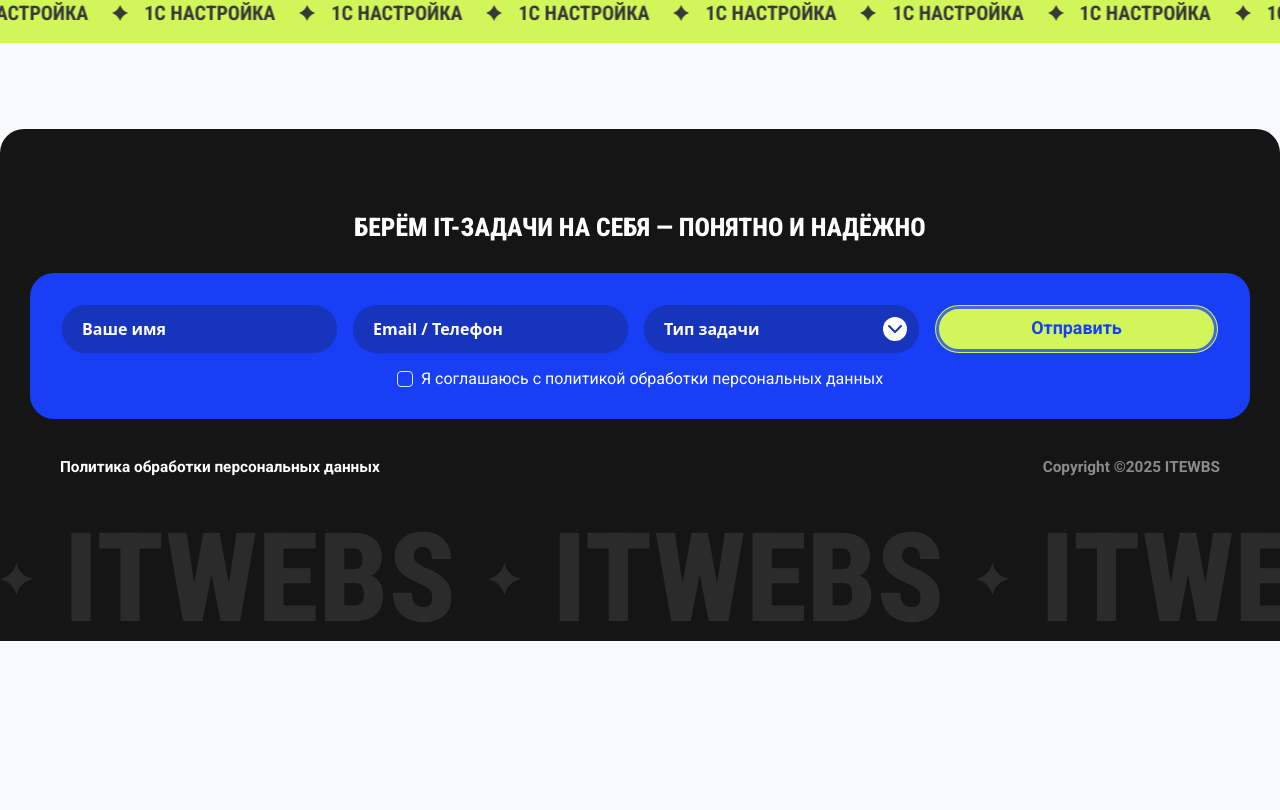
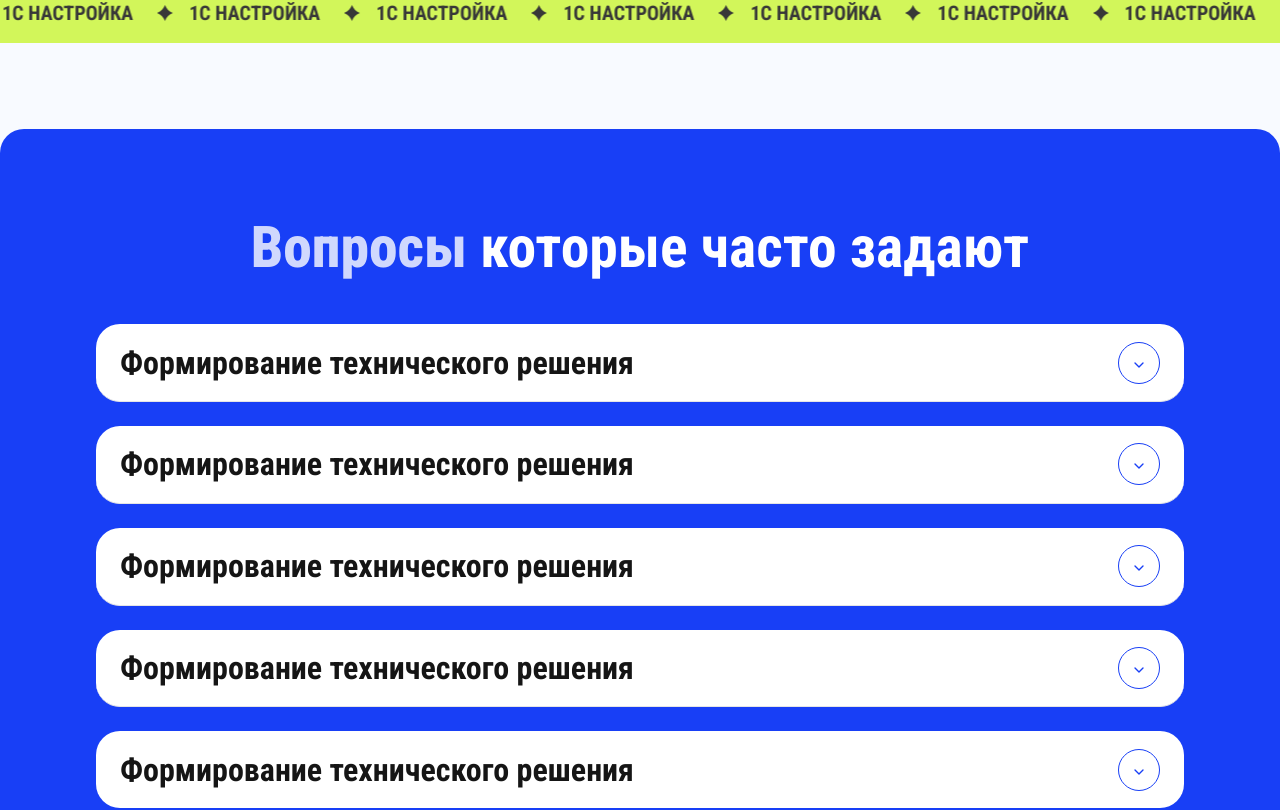
Before and after one commit to itwebs-corporate/itwebs-full-frontend, a Next.js app: page /services-1c in a window 1280 px wide. Shown: the part 757-1567 px from the top of the page. Before the commit the page ends 1398 px from the top, so only its background shows below. Built offline with nearby package versions, Linux system fonts and the light colour scheme.

Commit message:
feat: add questions-block for services-1c-page

```diff
--- a/src/app/services-1c/page.tsx
+++ b/src/app/services-1c/page.tsx
@@ -1,12 +1,14 @@
 import Link from 'next/link';
 
 import HeroBlock from '@/components/shared/hero-block/hero-block';
+import QuestionsBlock from '@/components/shared/questions-block/questions-block';
 import { Button } from '@/components/ui/button';
 
 import { PAGES_CONFIG } from '@/config/pages-config';
 
 export default function Services1CPage() {
   return (
+    <>
       <HeroBlock
         description="Помогаем вашему бизнесу расти и развиваться быстрее: сайты, CRM-системы, веб-приложения, SEO, telegram-apps."
         heading="Программирование системы 1С Бухгалтерия"
@@ -16,5 +18,7 @@
           <Link href={PAGES_CONFIG.ABOUT}>О компании</Link>
         </Button>
       </HeroBlock>
+      <QuestionsBlock />
+    </>
   );
 }
--- a/src/components/shared/footer/footer.tsx
+++ b/src/components/shared/footer/footer.tsx
@@ -14,10 +14,7 @@
 
 export default function Footer() {
   return (
-    <Section
-      className="bg-foreground3 mt-[clamp(86px,6vw,124px)] flex flex-col rounded-t-[24px]"
-      fullScreen={false}
-    >
+    <Section className="bg-foreground3 flex flex-col rounded-t-[24px]" fullScreen={false}>
       <Typography className="mt-[86px] text-[clamp(24px,2vw,48px)]" variant="h1">
         Берём IT-задачи на себя — понятно и надёжно
       </Typography>
--- /dev/null
+++ b/src/components/shared/questions-block/questions-block.tsx
@@ -0,0 +1,40 @@
+import {
+  Accordion,
+  AccordionContent,
+  AccordionItem,
+  AccordionTrigger,
+} from '@/components/ui/accordion';
+import Section from '@/components/ui/section/section';
+import Typography from '@/components/ui/typography/typography';
+
+import { MOCK_ACCORDION } from './questions-config';
+export default function QuestionsBlock() {
+  return (
+    <Section
+      className="bg-primary gap-[clamp(24px,4vw,48px)] rounded-[24px] pt-[clamp(86px,7vw,124px)] pb-[clamp(86px,10vw,148px)]"
+      fullScreen={false}
+    >
+      <Typography className="text-white" variant="h2">
+        <b className="opacity-80">Вопросы</b> которые <br className="block sm:hidden" /> часто
+        задают
+      </Typography>
+      <Accordion className="flex flex-col gap-[clamp(8px,2vw,24px)]" type="multiple">
+        {MOCK_ACCORDION.map((item) => (
+          <AccordionItem
+            className="w-[clamp(332px,85vw,1194px)] rounded-[clamp(12px,2vw,24px)] bg-white"
+            key={item.id}
+            value={`item-${item.id}`}
+          >
+            <AccordionTrigger className="h-[clamp(55px,6vw,85px)] border-none px-[clamp(14px,2vw,24px)]">
+              <Typography variant="h3">{item.title}</Typography>
+            </AccordionTrigger>
+
+            <AccordionContent className="px-[clamp(14px,2vw,24px)]">
+              <Typography variant="p2">{item.description}</Typography>
+            </AccordionContent>
+          </AccordionItem>
+        ))}
+      </Accordion>
+    </Section>
+  );
+}
--- /dev/null
+++ b/src/components/shared/questions-block/questions-config.ts
@@ -0,0 +1,27 @@
+export const MOCK_ACCORDION: { id: number; title: string; description: string }[] = [
+  {
+    id: 1,
+    title: 'Формирование технического решения',
+    description: 'Yes. It adheres to the WAI-ARIA design pattern.',
+  },
+  {
+    id: 2,
+    title: 'Формирование технического решения',
+    description: 'Yes. It adheres to the WAI-ARIA design pattern.',
+  },
+  {
+    id: 3,
+    title: 'Формирование технического решения',
+    description: 'Yes. It adheres to the WAI-ARIA design pattern.',
+  },
+  {
+    id: 4,
+    title: 'Формирование технического решения',
+    description: 'Yes. It adheres to the WAI-ARIA design pattern.',
+  },
+  {
+    id: 5,
+    title: 'Формирование технического решения',
+    description: 'Yes. It adheres to the WAI-ARIA design pattern.',
+  },
+];
--- a/src/components/shared/seo-text-block/seo-text-block.tsx
+++ b/src/components/shared/seo-text-block/seo-text-block.tsx
@@ -10,7 +10,11 @@
 export default function SeoTextBlock() {
   const [isOpen, setIsOpen] = useState<boolean>(false);
   return (
-    <Section align="start" className="gap-[clamp(24px,1.6vw,32px)]" fullScreen={false}>
+    <Section
+      align="start"
+      className="mb-[clamp(86px,6vw,124px)] gap-[clamp(24px,1.6vw,32px)]"
+      fullScreen={false}
+    >
       <Typography variant="h2">
         <b className="text-primary">СЕО</b> текст
       </Typography>
--- a/src/components/ui/accordion.tsx
+++ b/src/components/ui/accordion.tsx
@@ -32,14 +32,16 @@
     <AccordionPrimitive.Header className="flex">
       <AccordionPrimitive.Trigger
         className={cn(
-          'focus-visible:border-ring focus-visible:ring-ring/50 flex flex-1 items-start justify-between gap-4 rounded-md py-4 text-left text-sm font-medium transition-all outline-none hover:underline focus-visible:ring-[3px] disabled:pointer-events-none disabled:opacity-50 [&[data-state=open]>svg]:rotate-180',
+          'focus-visible:border-ring focus-visible:ring-ring/50 flex flex-1 items-center justify-between gap-4 rounded-md py-4 text-left text-sm font-medium transition-all outline-none hover:underline focus-visible:ring-[3px] disabled:pointer-events-none disabled:opacity-50 data-[state=open]:[&_svg]:rotate-180',
           className
         )}
         data-slot="accordion-trigger"
         {...props}
       >
         {children}
-        <ChevronDownIcon className="text-foreground2 pointer-events-none size-4 shrink-0 translate-y-0.5 transition-transform duration-200" />
+        <div className="flex-center border-primary h-[28px] w-[28px] rounded-full border sm:h-[42px] sm:w-[42px]">
+          <ChevronDownIcon className="text-primary pointer-events-none size-4 shrink-0 translate-y-0.5 transition-transform duration-200" />
+        </div>
       </AccordionPrimitive.Trigger>
     </AccordionPrimitive.Header>
   );
```
Lines whose indentation alone changed are shown as unchanged.
